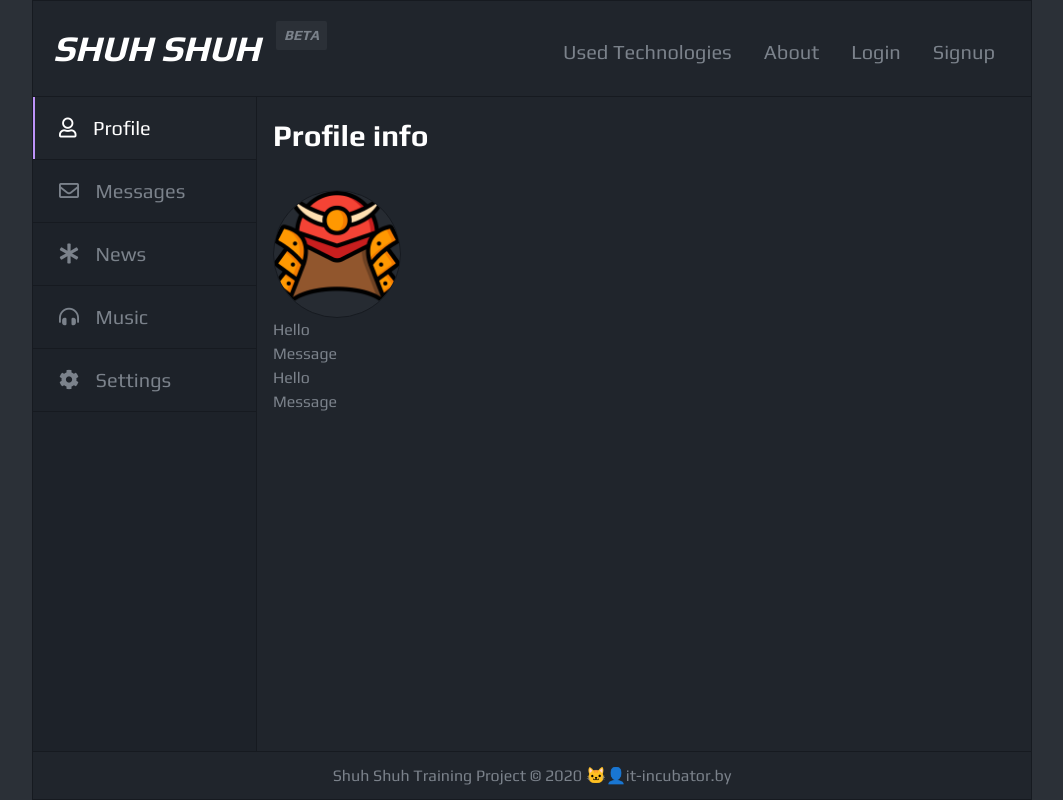
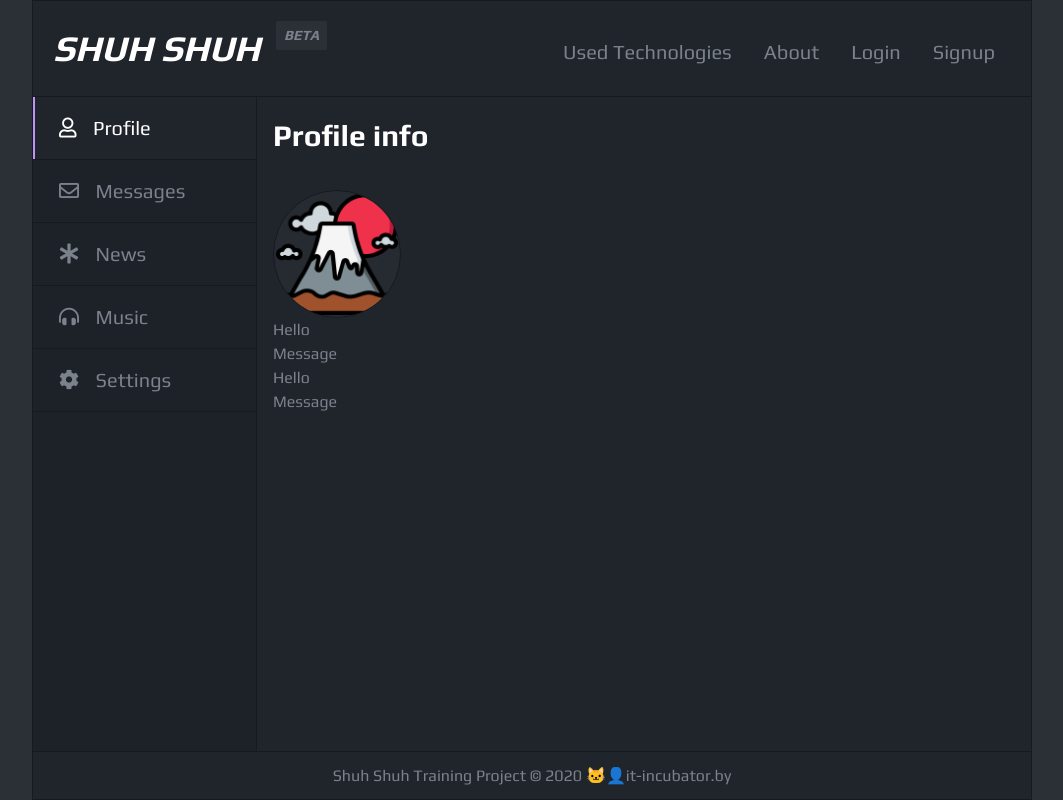
Before and after one commit to TimSeryakov/social-network-tw-ts, a React (Create React App) app: page /profile in a window 1280 px wide. Shown: the whole page, without its empty margins (108-1171 px from the left). Built offline with nearby package versions, Linux system fonts and the light colour scheme.

Commit message:
some changes

```diff
--- a/src/components/Dialogs/Dialogs.tsx
+++ b/src/components/Dialogs/Dialogs.tsx
@@ -21,7 +21,7 @@ export const Dialogs = () => {
             <div className="">
               <h3 className="py-2 px-4 border-t border-b border-theme-border text-theme-text bg-theme-bg-secondary">Friends</h3>
             </div>
-            <DialogItem name="Maxy" id={1} avatar={samurai} unreadMessages={2}/>
+            <DialogItem name="Max" id={1} avatar={samurai} unreadMessages={2}/>
             <DialogItem name="Olya" id={2} avatar={fuji} unreadMessages={3}/>
             <DialogItem name="Vika" id={3} avatar={lionstatue} unreadMessages={0}/>
             <DialogItem name="Masha" id={4} avatar={luckycat} unreadMessages={1}/>
--- a/src/components/Profile/ProfileInfo/ProfileInfo.tsx
+++ b/src/components/Profile/ProfileInfo/ProfileInfo.tsx
@@ -1,5 +1,5 @@
 import React from 'react';
-import samurai from '../../../assets/img/samurai.png';
+import fuji from "../../../assets/img/fuji.png";
 
 export const ProfileInfo = () => {
   return (
@@ -7,8 +7,8 @@ export const ProfileInfo = () => {
 
         <div>
           <img className="w-32 h-32 bg-theme-bg-secondary rounded-full border border-theme-border flex items-center justify-center"
-               src={samurai}
-               alt={`${samurai} avatar`}
+               src={fuji}
+               alt={`${fuji} avatar`}
           />
 
         </div>
```
